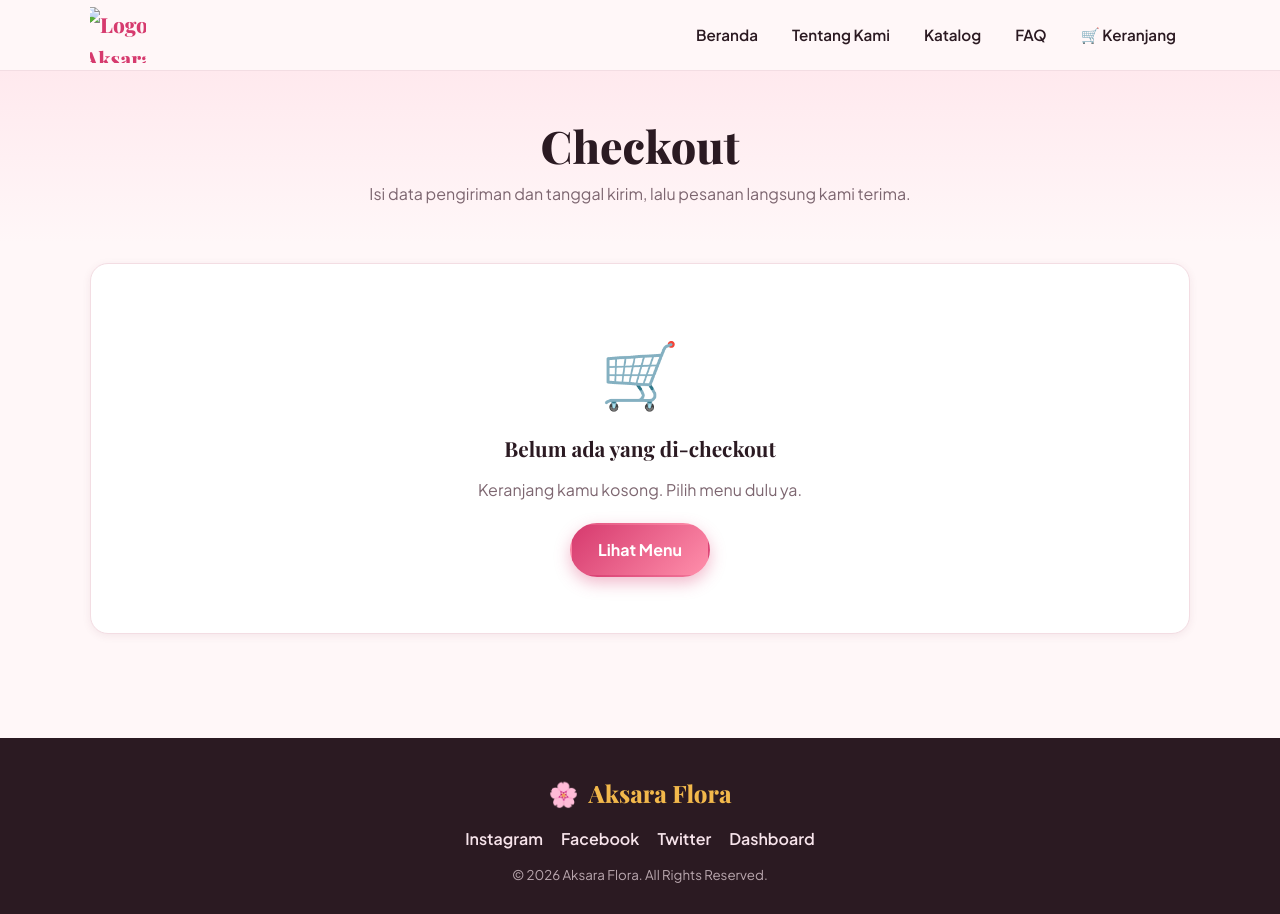
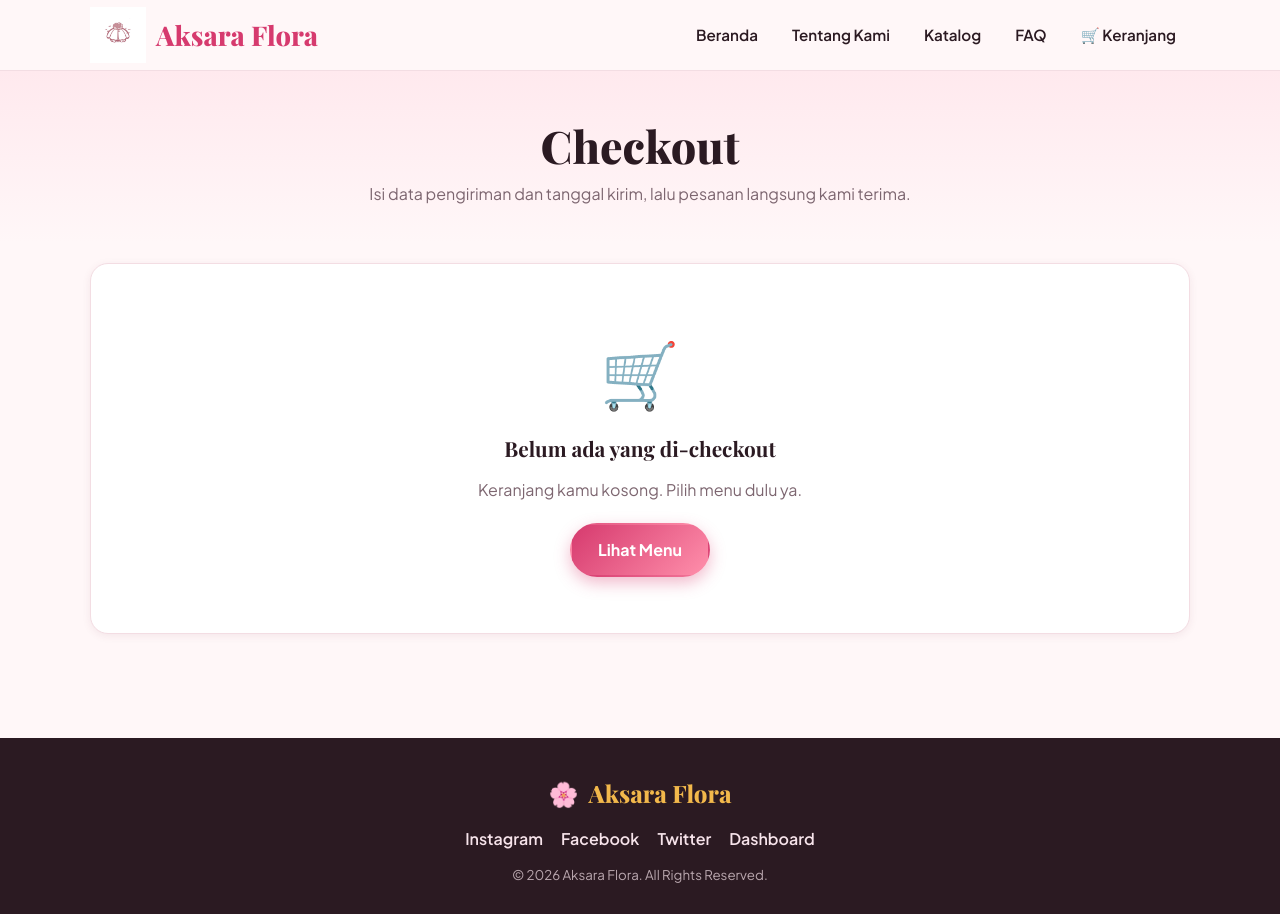
Before and after one commit to Athareonz/AksaraFlora, a plain HTML site: page checkout.html in a window 1280 px wide. Drawn offline with nearby package versions, Linux system fonts and the light colour scheme.

Commit message:
Update logo image source in checkout.html

```diff
--- a/checkout.html
+++ b/checkout.html
@@ -13,7 +13,7 @@
 <body>
     <header class="site-header">
         <div class="container header-inner">
-            <a href="index.html" class="brand"><img class="brand-icon" src="Aksaraflora.png" alt="Logo Aksara Flora">
+            <a href="index.html" class="brand"><img class="brand-icon" src="Aksaraflora.jpeg" alt="Logo Aksara Flora">Aksara Flora</a>
             <button class="nav-toggle" type="button" aria-label="Buka menu" aria-expanded="false" aria-controls="main-nav">☰</button>
             <nav class="main-nav" id="main-nav">
                 <a href="index.html">Beranda</a>
```
